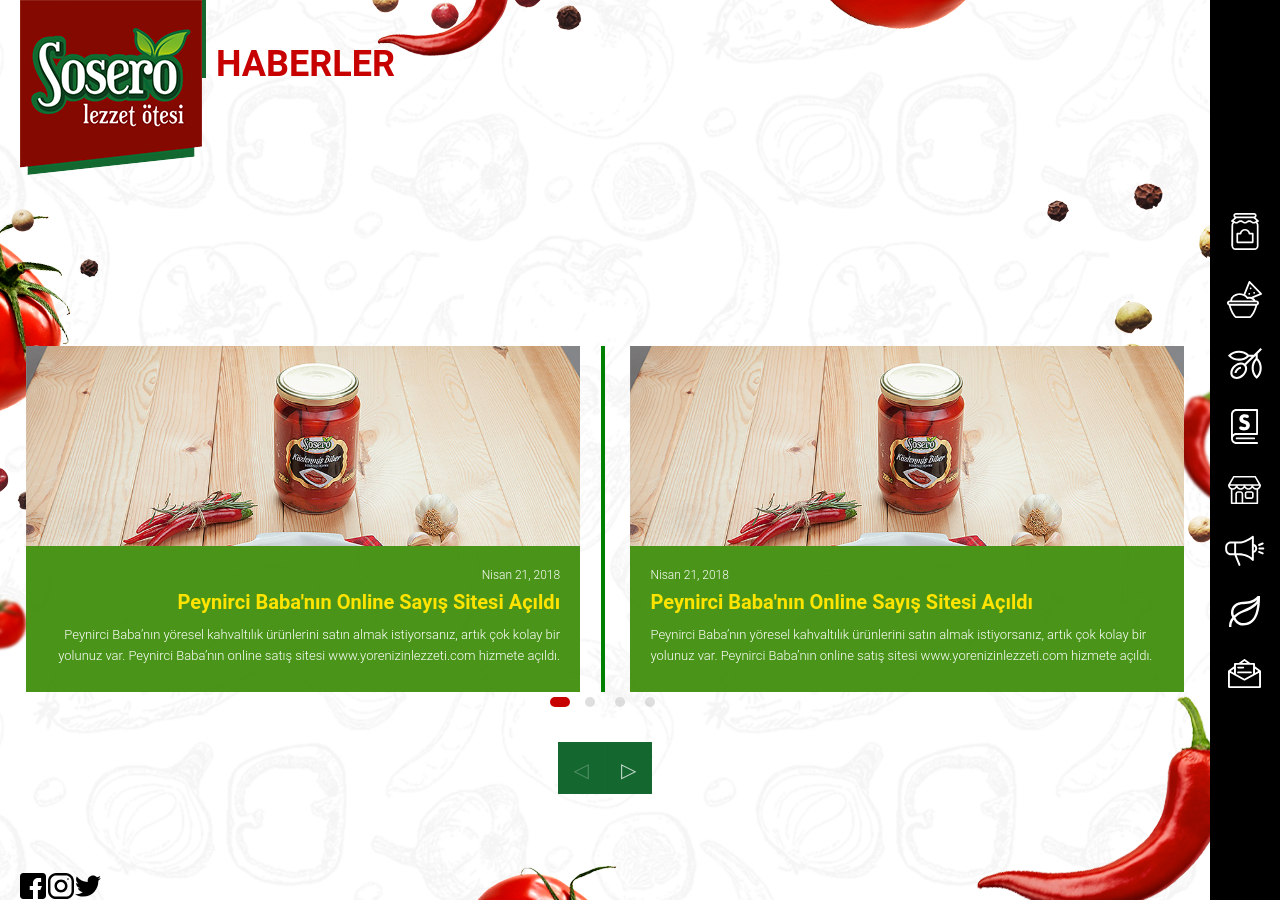
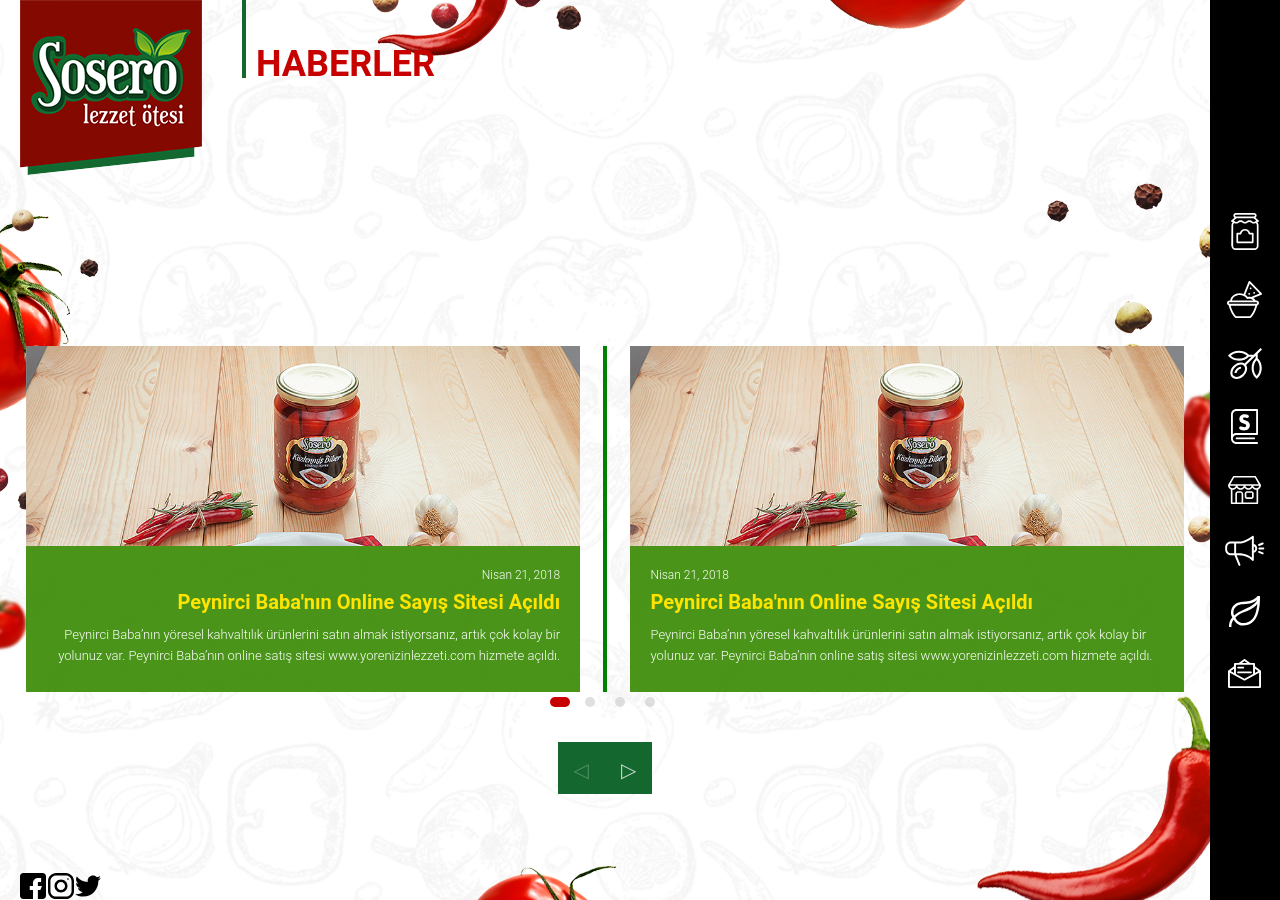
Before and after one commit to data-deveb/data-deveb.github.io, a Jekyll site: the page built from temalar/sosero/haberler.html, in a window 1280 px wide. Built offline with Jekyll 4.4.1, drawn with Linux system fonts in a browser that asks for light colours.

Commit message:
güncelleme
dep

```diff
--- a/_layouts/sosero/haberler.html
+++ b/_layouts/sosero/haberler.html
@@ -9,7 +9,7 @@
     <div class="main" data-gnl="1g 1nc ortada sığdır" data-byk="kaymadan">
       <header data-gnl="23 24p üstte" data-byk="1 1p" style="margin-bottom:30px;">
         <a class="logo" href="#"><img src="/temalar/sosero/assets/img/sosero.png" alt="SOSERO"></a>
-        <h1 class="product-name" data-gnl="0" data-ort="1 3p üstte-ol küçükleri-gizle">HABERLER</h1>
+        <h1 class="product-name" data-gnl="0" data-ort="1 3p üstte-ol küçükleri-gizle" style="margin-left: 40px;">HABERLER</h1>
         {% include sosero/hamburger-capraz.html %}
       </header>
       {{ content }}
--- a/temalar/sosero/assets/css/sosero.css
+++ b/temalar/sosero/assets/css/sosero.css
@@ -206,6 +206,7 @@
   width:0;
   height: 100%;
   border:2px solid green;
+  margin-right: -2px;
 }
 .intro{
   background: url('/temalar/sosero/assets/img/giri_ap.png') no-repeat center bottom fixed,url('/temalar/sosero/assets/img/giri_ap.jpg') no-repeat center center fixed; */
--- a/temalar/sosero/haberler.html
+++ b/temalar/sosero/haberler.html
@@ -151,6 +151,27 @@
                 </div>
               </div>
             </article>
+            <article class="product" data-gnl="1 1p" data-byk="1 2p">
+              <div class="product-content" data-gnl="22 23p kaymadan sağda-ol">
+                <div data-gnl="1 1p kaymadan" style="height: 200px;">
+                  <img class="tam" src="/temalar/sosero/assets/img/kozlenmis_biber.jpg" alt="Üretim Tesisleri">
+                </div>
+                <div class="product-content-alt" data-gnl="1 1p üstte">
+                    <span class="date">Nisan 21, 2018</span>
+                    <h1>Peynirci Baba'nın Online Sayış Sitesi Açıldı</h1>
+                    <p>
+                      Peynirci Baba’nın yöresel kahvaltılık ürünlerini satın almak
+                      istiyorsanız, artık çok kolay bir yolunuz var. Peynirci Baba’nın
+                      online satış sitesi www.yorenizinlezzeti.com hizmete açıldı.
+                    </p>
+                </div>
+              </div>
+              <div class="kesme" data-kçk="1 23p küçükleri-gizle sağda">
+                <div class="kesit">
+
+                </div>
+              </div>
+            </article>
 
         </div>
       </div>
```
